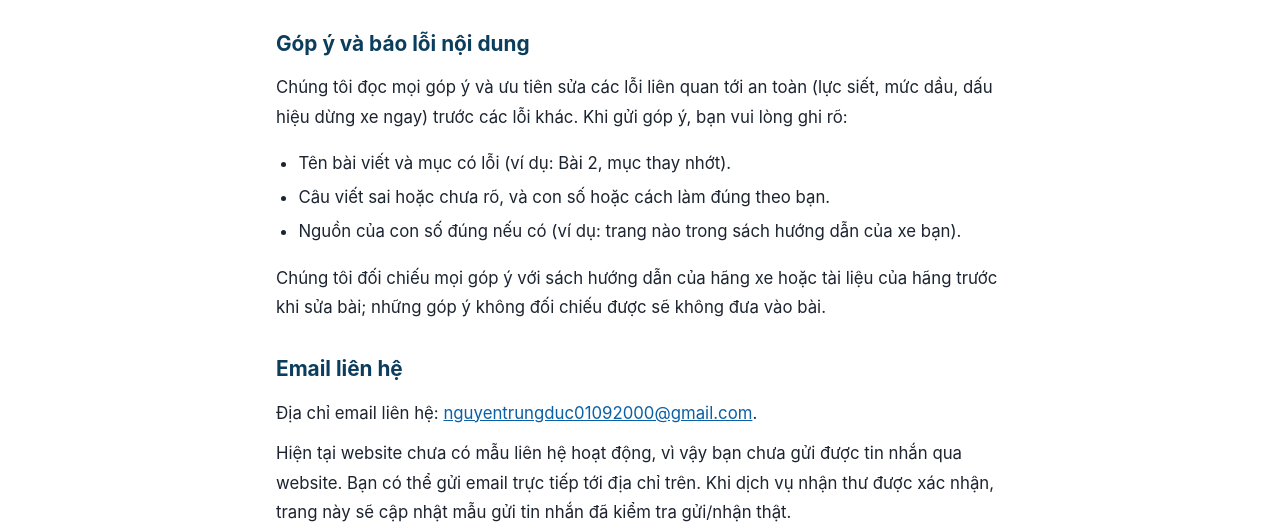
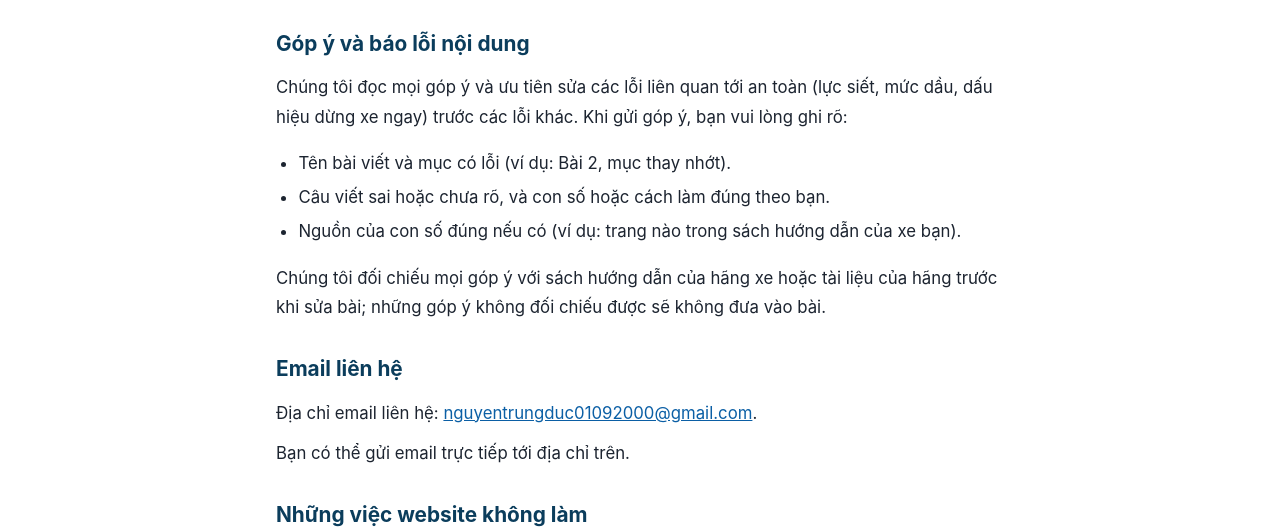
Before and after one commit to nguyentrungduc01092000-tech/bao-duong-xe-may, a plain HTML site: page lien-he.html in a window 1280 px wide. Shown: the part 281-810 px from the top of the page. Drawn offline with Linux system fonts and the light colour scheme.

Commit message:
Website #01 Bao duong xe may (88.id.vn): don dep giu cho trang Lien he — go cau chua co mau lien he hoat dong

```diff
--- a/lien-he.html
+++ b/lien-he.html
@@ -31,7 +31,7 @@
 <p>Chúng tôi đối chiếu mọi góp ý với sách hướng dẫn của hãng xe hoặc tài liệu của hãng trước khi sửa bài; những góp ý không đối chiếu được sẽ không đưa vào bài.</p>
 <h2>Email liên hệ</h2>
 <p>Địa chỉ email liên hệ: <a href="mailto:nguyentrungduc01092000@gmail.com">nguyentrungduc01092000@gmail.com</a>.</p>
-<p>Hiện tại website chưa có mẫu liên hệ hoạt động, vì vậy bạn chưa gửi được tin nhắn qua website. Bạn có thể gửi email trực tiếp tới địa chỉ trên. Khi dịch vụ nhận thư được xác nhận, trang này sẽ cập nhật mẫu gửi tin nhắn đã kiểm tra gửi/nhận thật.</p>
+<p>Bạn có thể gửi email trực tiếp tới địa chỉ trên.</p>
 <h2>Những việc website không làm</h2>
 <ul>
 <li>Website không nhận sửa xe, không bán phụ tùng và không đặt lịch hẹn sửa chữa.</li>
```
